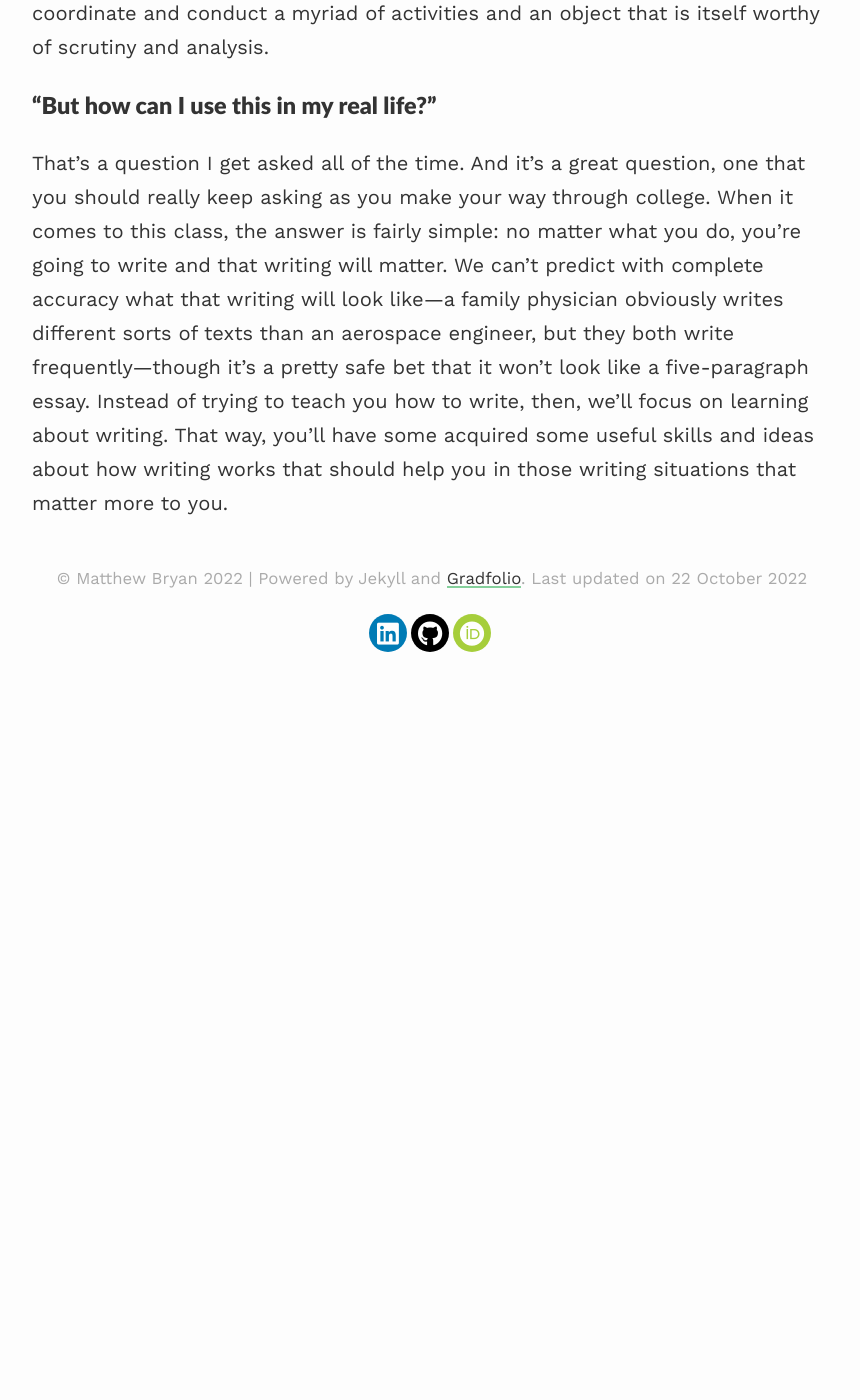
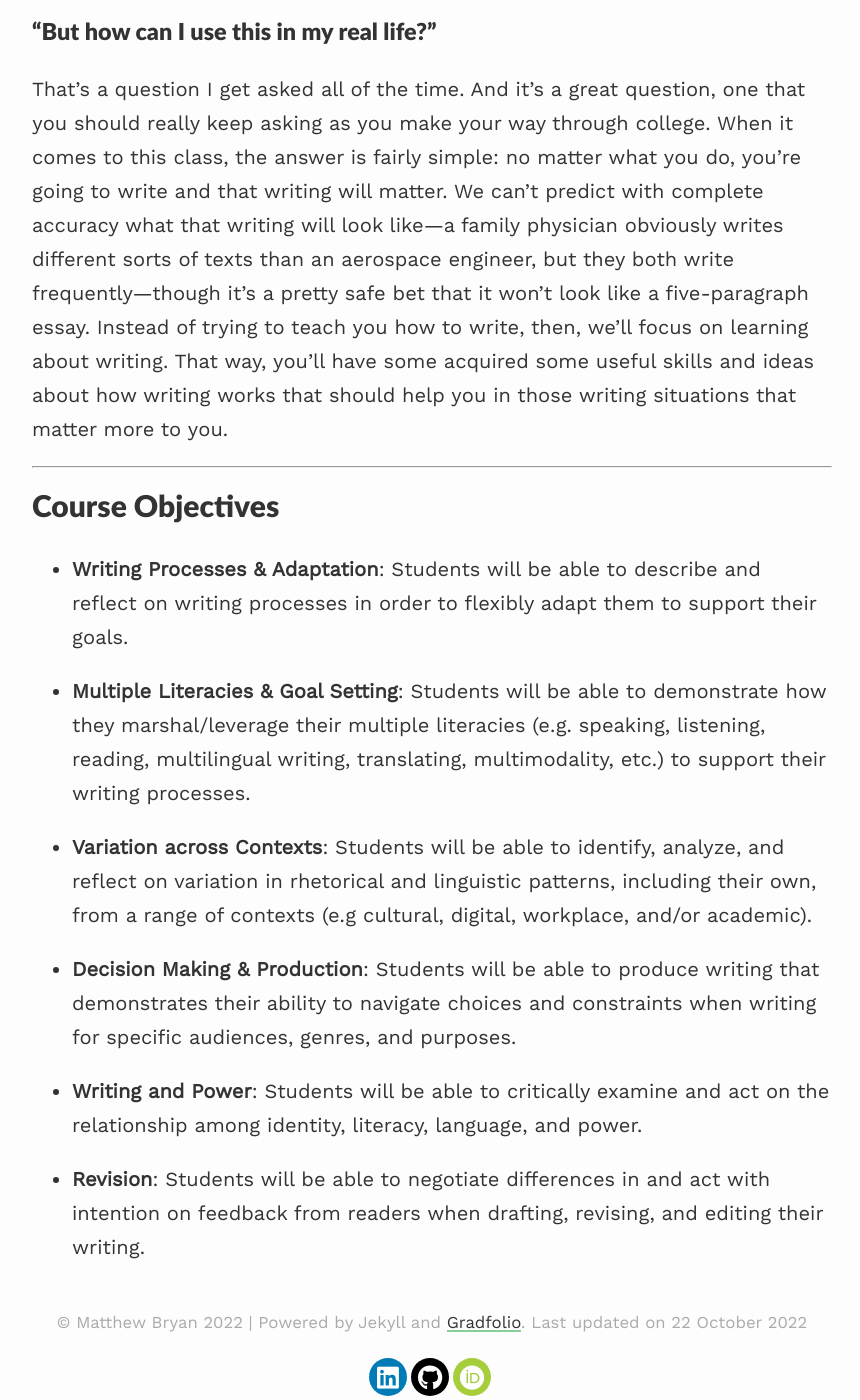
Before and after one commit to matthew-bryan/ENG6800Website, a Jekyll site: the page built from _posts/2022-10-10-compositionI.md, in a window 1280 px wide and 1400 px high, scrolled down 1114 px. Shown: the whole window, without its empty margins (208-1068 px from the left). Built offline with Jekyll 4.4.1, drawn with Linux system fonts in a browser that asks for light colours; nearby versions of some CDN libraries; before the commit the page ends 1770 px from its top, so only the background shows below that.

Commit message:
updated Comp I

```diff
--- a/_posts/2022-10-10-compositionI.md
+++ b/_posts/2022-10-10-compositionI.md
@@ -11,3 +9,19 @@ I like to think of this class, then, as a writing class about writing itself. We
 
 ### "But how can I use this in my real life?"
 That's a question I get asked all of the time. And it's a great question, one that you should really keep asking as you make your way through college. When it comes to this class, the answer is fairly simple: no matter what you do, you're going to write and that writing will matter. We can't predict with complete accuracy what that writing will look like—a family physician obviously writes different sorts of texts than an aerospace engineer, but they both write frequently—though it's a pretty safe bet that it won't look like a five-paragraph essay. Instead of trying to teach you how to write, then, we'll focus on learning about writing. That way, you'll have some acquired some useful skills and ideas about how writing works that should help you in those writing situations that matter more to you.
+
+---
+
+## Course Objectives
+
+- **Writing Processes & Adaptation**: Students will be able to describe and reflect on writing processes in order to flexibly adapt them to support their goals.
+
+- **Multiple Literacies & Goal Setting**: Students will be able to demonstrate how they marshal/leverage their multiple literacies (e.g. speaking, listening, reading, multilingual writing, translating, multimodality, etc.) to support their writing processes.
+
+- **Variation across Contexts**: Students will be able to identify, analyze, and reflect on variation in rhetorical and linguistic patterns, including their own, from a range of contexts (e.g cultural, digital, workplace, and/or academic).
+
+- **Decision Making & Production**: Students will be able to produce writing that demonstrates their ability to navigate choices and constraints when writing for specific audiences, genres, and purposes.
+
+- **Writing and Power**: Students will be able to critically examine and act on the relationship among identity, literacy, language, and power.
+
+- **Revision**: Students will be able to negotiate differences in and act with intention on feedback from readers when drafting, revising, and editing their writing.
```
Also changed, not shown: other parts of _posts/2022-10-10-compositionI.md (+0 -2 lines).
